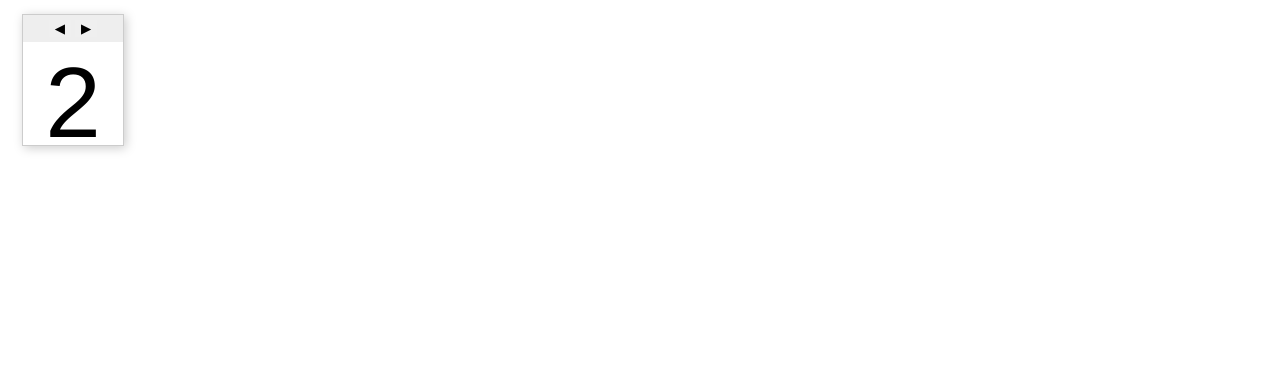
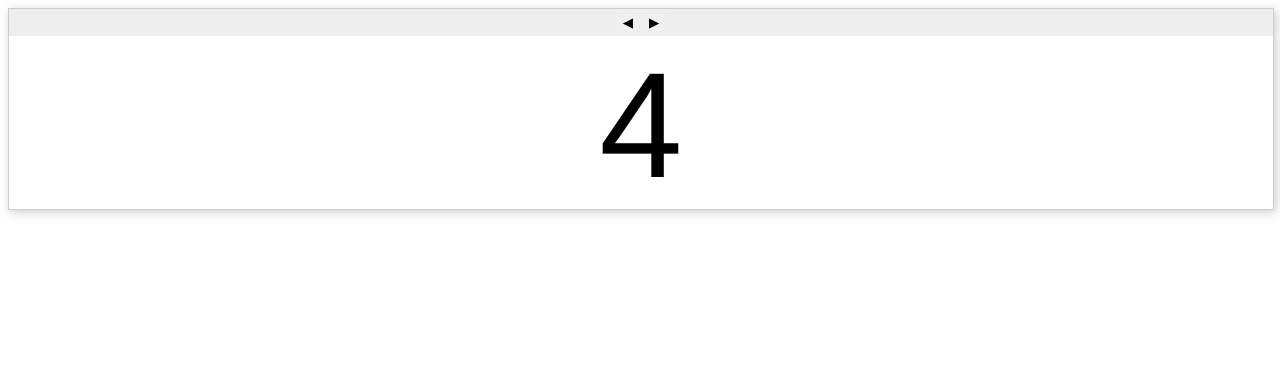
Before and after one commit to deniztetik/angular-2-carousel, a plain HTML site: page index.html in a window 1280 px wide. Drawn offline with Linux system fonts and the light colour scheme.

Commit message:
[feat] Make slideshow bigger, take up entire width of page, and put setInterval so it changes slides automatically

```diff
--- a/index.html
+++ b/index.html
@@ -8,9 +8,9 @@
   .carouselbox {
      font-family: helvetica,sans-serif;
      font-size: 14px;
-     width: 100px;
+     width: 100%;
+     margin: 0 auto;
      position: relative;
-     margin: 1em;
      border: 1px solid #ccc;
      box-shadow: 2px 2px 10px #ccc;
      overflow: hidden;
@@ -20,7 +20,7 @@
      padding: 0;
    }
    .content li {
-     font-size: 100px;
+     font-size: 150px;
      margin: 0;
      padding: 0;
      width: 100%;
@@ -29,7 +29,7 @@
      z-index: 2;
    }
    .active {
-     height: 130px;
+     height: 200px;
    }
    .active li {
      position: absolute;
@@ -108,6 +108,9 @@
       navigate(-1)
     })
     navigate(0)
+    setInterval(function() {
+      navigate(1)
+    }, 2500)
   })();
   </script>
 </body>
```
